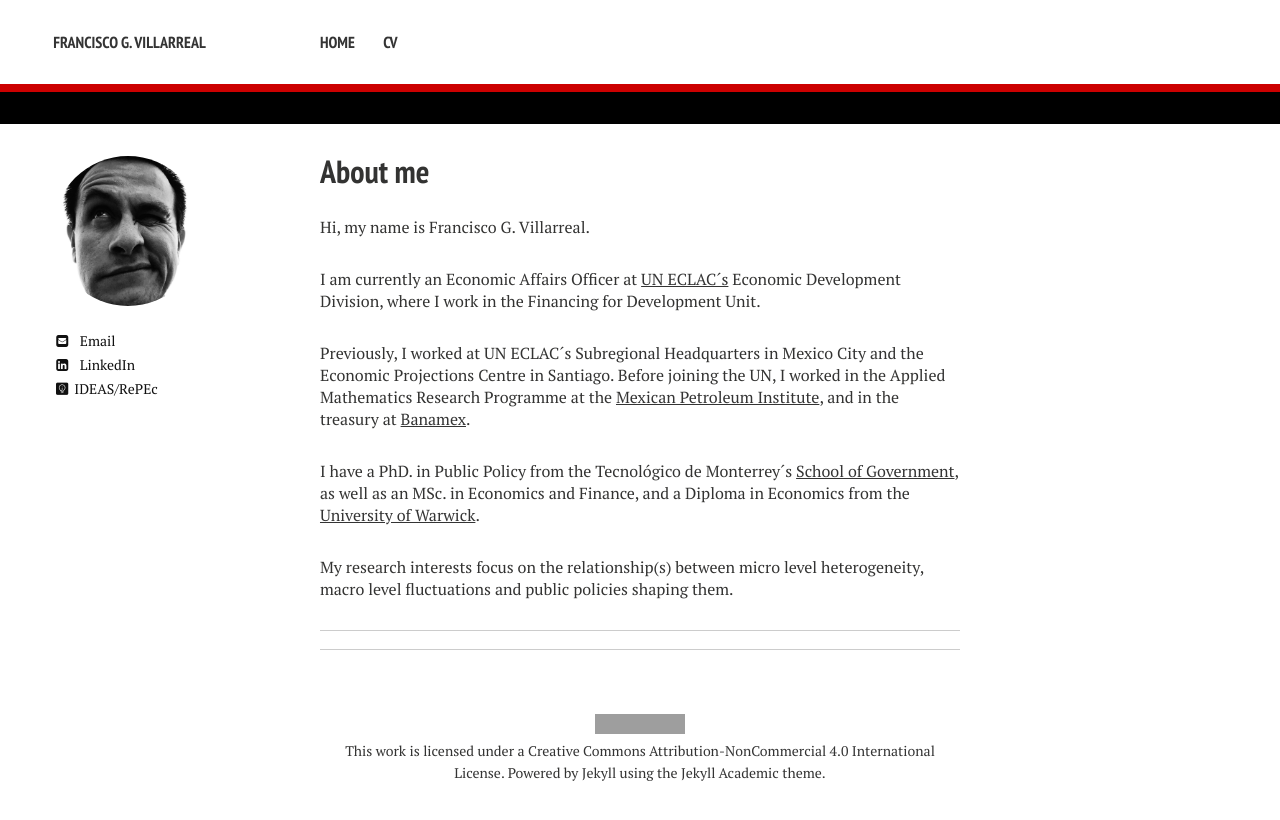
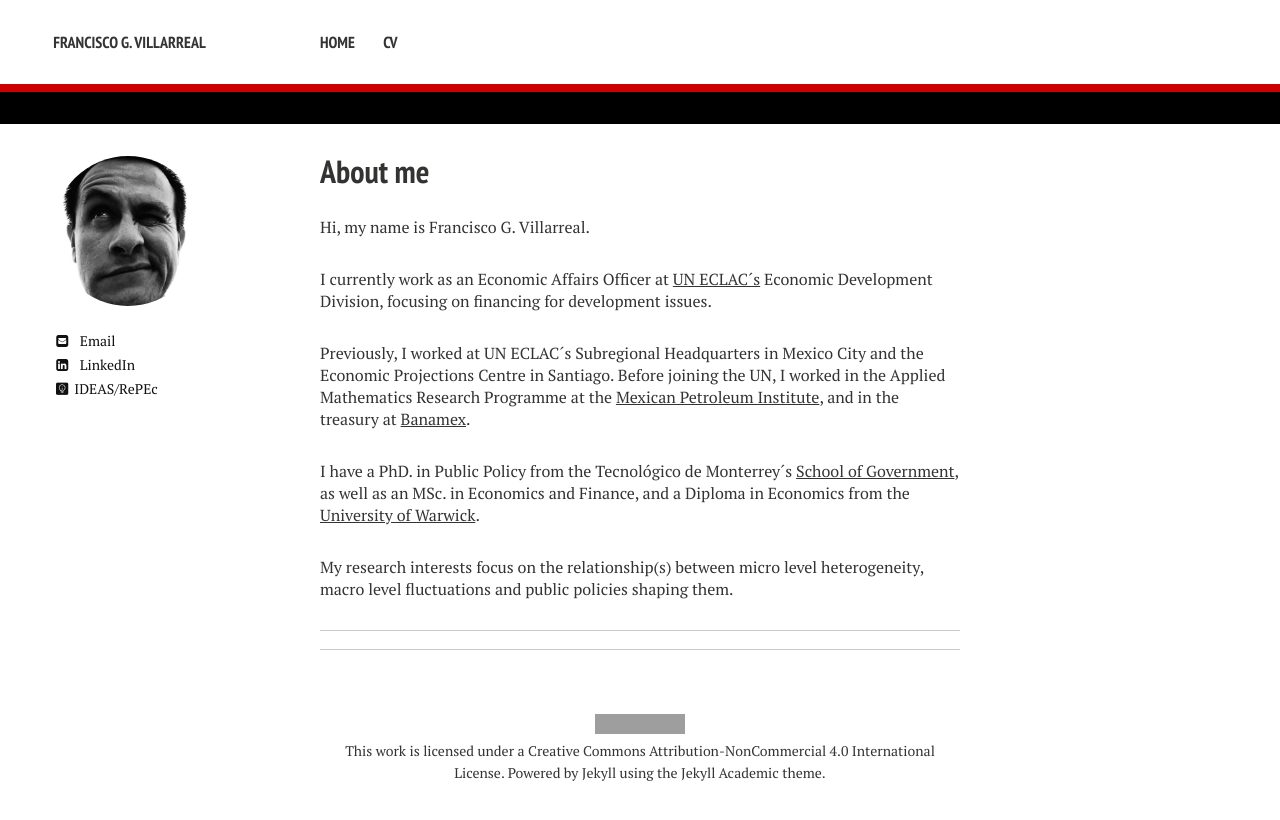
Before and after one commit to fgvillarreal/fgvillarreal.github.io, a Jekyll site: the page built from index.md, in a window 1280 px wide. Shown: the top 820 px of the page. Built offline with Jekyll 4.4.1, drawn with Linux system fonts in a browser that asks for light colours; nearby versions of some CDN libraries; some web fonts are replaced; grey boxes are pictures that could not be loaded.

Commit message:
Update index.md

```diff
--- a/index.md
+++ b/index.md
@@ -5,7 +5,7 @@ title: About me
 
 Hi, my name is Francisco G. Villarreal.
 
-I am currently an Economic Affairs Officer at [UN ECLAC´s](https://www.cepal.org/en) Economic Development Division, where I work in the Financing for Development Unit.
+I currently work as an Economic Affairs Officer at [UN ECLAC´s](https://www.cepal.org/en) Economic Development Division, focusing on financing for development issues.
 
 Previously, I worked at UN ECLAC´s Subregional Headquarters in Mexico City and the Economic Projections Centre in Santiago. Before joining the UN, I worked in the Applied Mathematics Research Programme at the [Mexican Petroleum Institute](https://www.gob.mx/imp), and in the treasury at [Banamex](https://www.banamex.com/).
 
```
